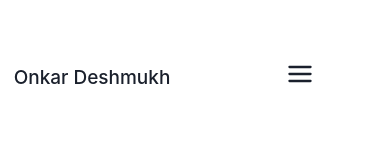
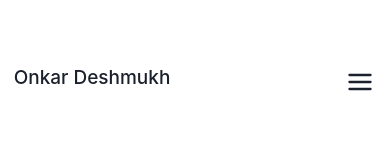
Before and after one commit to Onkar271998/Onkar_Deshmukh_Portfolio, a React (Create React App) app: page / in a window 390 px wide. Shown: the top 160 px of the page. Built offline with nearby package versions, Linux system fonts and the light colour scheme.

Commit message:
bug clear

```diff
--- a/src/styles/MobNav.module.css
+++ b/src/styles/MobNav.module.css
@@ -1,13 +1,4 @@
-.navbar {
-    display: flex;
-    align-items: center;
 
-    width: 100%;
-    height: 55px;
-    font-weight: 600;
-
-
-  }
 
 
   .socialicon {
@@ -44,7 +35,9 @@
   @media all and (min-width: 200px) and (max-width: 480px){
     .btn1 {
       display: block;
-      margin-left: 30px;
+ margin-top: 1rem;
+ /* margin-left: 5rem; */
+
     }
     .navdata {
       display: none;
@@ -60,7 +53,9 @@
   @media all and (min-width: 480px) and (max-width: 750px) {
     .btn1 {
       display: block;
-      margin-left: 30px;
+      margin-top: 1rem;
+      /* margin-left: 5rem; */
+
     }
     .navdata {
       display: none;
--- a/src/styles/navbar.module.css
+++ b/src/styles/navbar.module.css
@@ -84,6 +84,7 @@ font-weight: 500;
   margin-top: 2rem;
   font-size: 19px;
   font-weight: 500;
+  justify-content: space-between;
   /* width: 100%;
 padding: 40px 250px;
 box-sizing: border-box;
```
